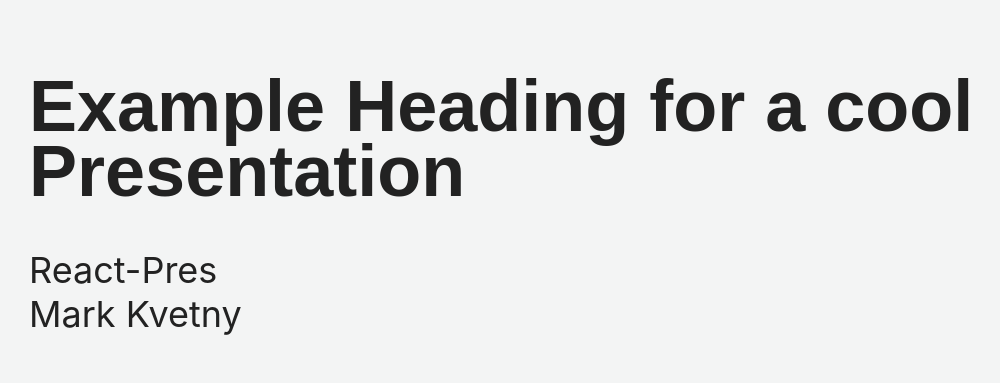
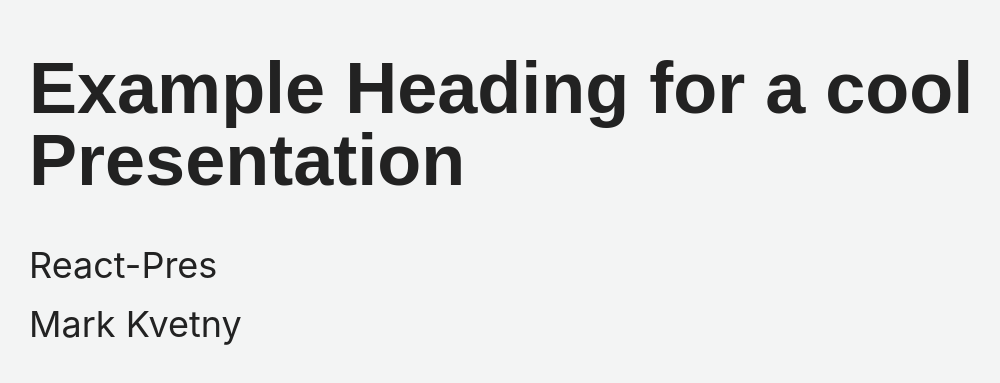
Before and after one commit to biowaffeln/react-pres, a React app: page / in a window 1280 px wide. Shown: the part 193-576 px from the top of the page, without its empty margins (83-1083 px from the left). Built offline with nearby package versions, Linux system fonts and the light colour scheme.

Commit message:
additional layouts and theme adjustments

```diff
--- a/src/components/base.tsx
+++ b/src/components/base.tsx
@@ -6,6 +6,9 @@ import {
   layout,
   typography,
   background,
+  shadow,
+  border,
+  borderRadius,
   BackgroundProps,
   SpaceProps,
   ColorProps,
@@ -14,37 +17,86 @@ import {
   flexbox,
   FlexboxProps,
   PositionProps,
-  position
+  position,
+  system,
+  ShadowProps,
+  BorderRadiusProps,
+  BorderProps
 } from "styled-system";
 
-type BoxProps = React.HTMLProps<HTMLDivElement> &
+const filter = system({ filter: true });
+
+export type BoxProps = React.HTMLProps<HTMLDivElement> &
   SpaceProps &
   ColorProps &
   LayoutProps &
   BackgroundProps &
   PositionProps &
-  TypographyProps & { as?: any };
-export const Box = styled.div<BoxProps>(space, color, layout, background, typography, position, {
-  boxSizing: "border-box"
-});
+  ShadowProps &
+  BorderProps &
+  BorderRadiusProps &
+  TypographyProps & { filter?: string };
+export const Box = styled.div<BoxProps>(
+  space,
+  color,
+  layout,
+  background,
+  typography,
+  position,
+  shadow,
+  border,
+  borderRadius,
+  filter,
+  {
+    boxSizing: "border-box"
+  }
+);
 
-type FlexProps = BoxProps & FlexboxProps;
+export type FlexProps = BoxProps & FlexboxProps;
 export const Flex = styled(Box)<FlexProps>(flexbox, {
   display: "flex"
 });
 
 export const Text: React.FC<BoxProps> = props => (
-  <Box as="p" color="text" fontFamily="body" fontSize={1} mb={1} {...props} />
+  <Box
+    lineHeight={1}
+    as={"p" as any}
+    color="text"
+    fontFamily="body"
+    fontSize={1}
+    mb={2}
+    {...props}
+  />
 );
 
 export const Heading: React.FC<BoxProps> = props => (
   <Text
-    as="h2"
+    as={"h2" as any}
     fontSize={3}
     fontWeight="bold"
     fontFamily="heading"
-    lineHeight="0.9"
     mb={4}
+    lineHeight={0}
     {...props}
   />
 );
+
+export const Image: React.FC<BoxProps> = props => (
+  <Box
+    as={"img" as any}
+    boxShadow="1px 2px 10px rgba(0,0,0,.12)"
+    borderRadius={3}
+    {...props}
+  />
+);
+
+export const Blockquote: React.FC<BoxProps> = props => (
+  <Text
+    as={"blockquote" as any}
+    fontStyle="italic"
+    pl={3}
+    borderLeftStyle="solid"
+    borderLeftWidth={3}
+    {...props}
+  />
+);
--- a/src/components/layouts.tsx
+++ b/src/components/layouts.tsx
@@ -1,7 +1,7 @@
-import React from 'react';
-import { Box, Flex } from './base';
+import React from "react";
+import { Box, Flex, BoxProps, Heading } from "./base";
 
-export const TitleSlide: React.FC = (props) => (
+export const TitleSlide: React.FC = props => (
   <Box px={6} height="100vh">
     <Flex justifyContent="center" flexDirection="column" height="100%">
       {props.children}
@@ -9,18 +9,19 @@ export const TitleSlide: React.FC = (props) => (
   </Box>
 );
 
-export const Slide: React.FC = (props) => (
-	<Box px={7} pt={6}>
+export const Slide: React.FC = props => (
+  <Box px={7} pt={6} height="100vh">
     {props.children}
   </Box>
 );
 
 type ImgSlideProps = {
-  url: string
-}
+  url: string;
+  brightness?: string | number;
+};
 
-export const ImgSlide: React.FC<ImgSlideProps> = (props) => (
-	<Flex justifyContent="center" alignItems="center" height="100vh">
+export const ImgSlide: React.FC<ImgSlideProps> = props => (
+  <Box px={6} height="100vh">
     <Box
       background={`url(${props.url}) no-repeat center center fixed`}
       backgroundSize="cover"
@@ -30,10 +31,21 @@ export const ImgSlide: React.FC<ImgSlideProps> = (props) => (
       zIndex={-1}
       top={0}
       left={0}
-      style={{
-        filter: "brightness(50%)"
-      }}
+      filter={`brightness(${props.brightness ?? 0.5}) grayscale(1)`}
     />
+    <Flex justifyContent="center" flexDirection="column" height="100%">
       {props.children}
     </Flex>
+  </Box>
 );
+
+export const ImgHeading: React.FC<BoxProps> = props => (
+  <Heading
+    fontSize={4}
+    color="textInverted"
+    mb={0}
+    textAlign="center"
+    mx="auto"
+    {...props}
+  />
+);
--- a/src/components/theme.ts
+++ b/src/components/theme.ts
@@ -7,8 +7,10 @@ export const theme = {
   space: [0, "0.5rem", "1rem", "2rem", "3rem", "5rem", "7rem", "10rem"],
   colors: {
     text: "#222",
+    textInverted: "#fff",
     background: "#f3f4f4"
-  }
+  },
+  lineHeights: [1, 1.2]
 };
 
 export type TTheme = typeof theme;
```
Lines whose indentation alone changed are shown as unchanged.
